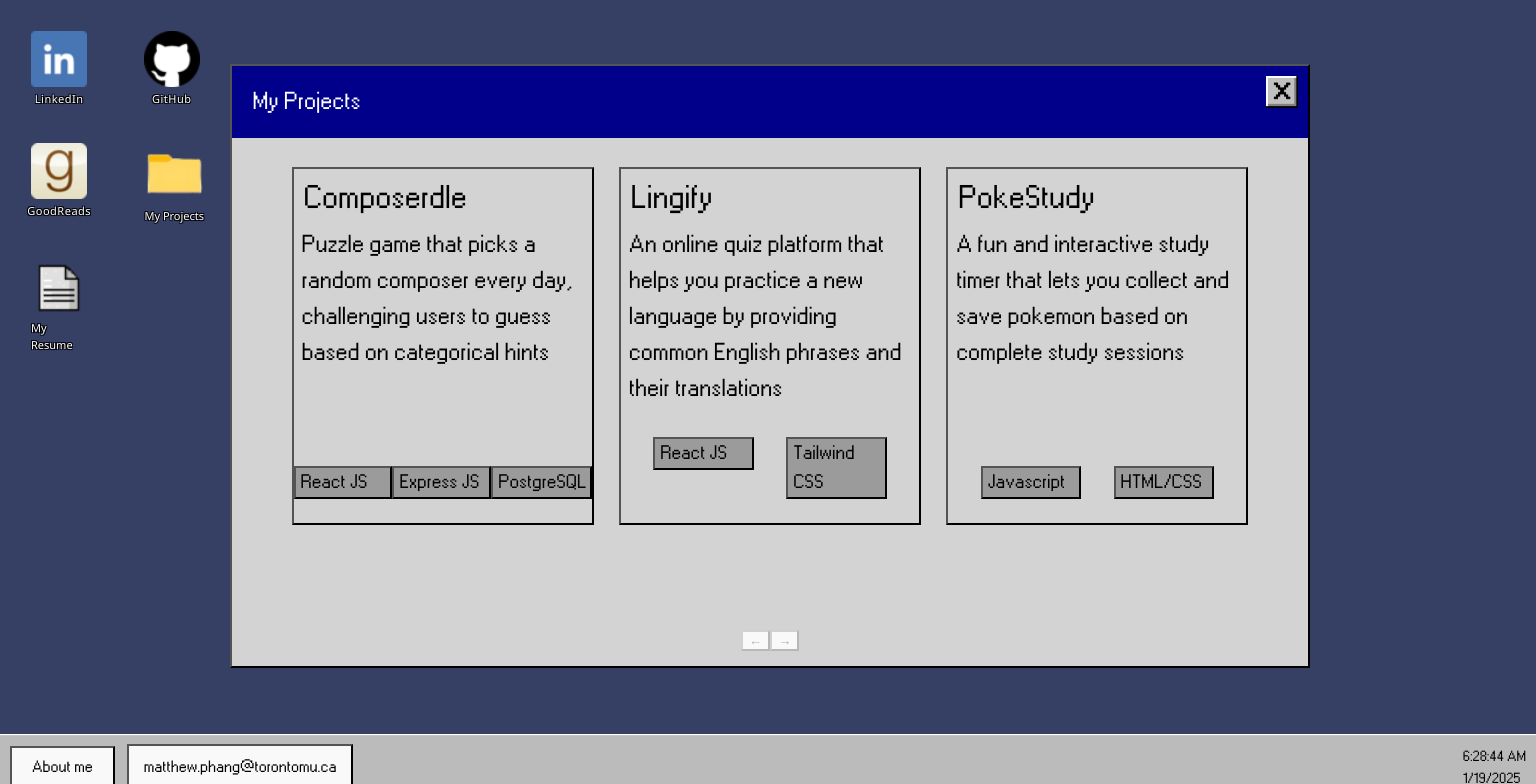
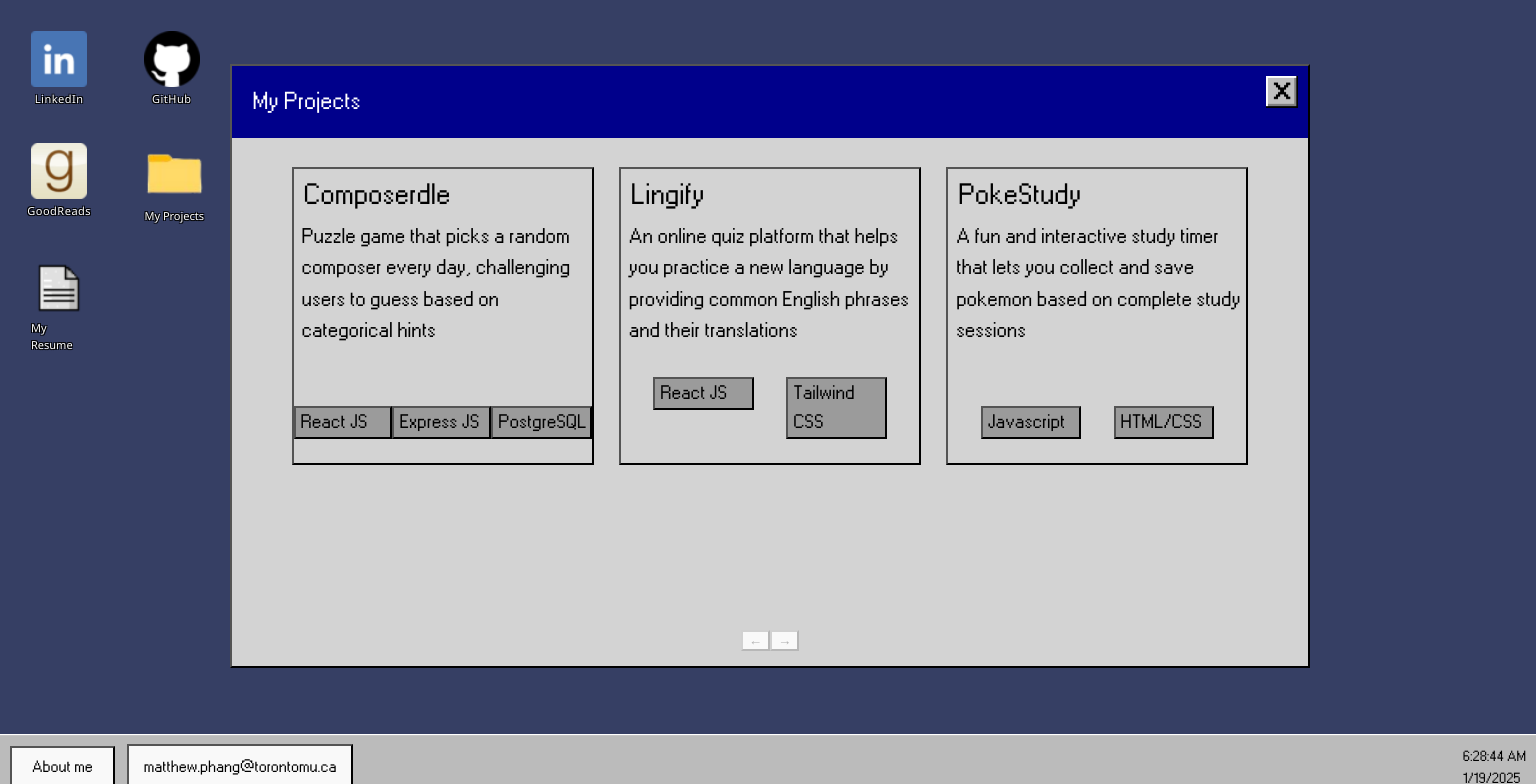
Before and after one commit to mattp532/react-portfolio, a React (Vite) app in the folder react-portfolio/: page / in a window 1536 px wide. Both pictures are taken after a click on the element "My Projects". Shown: the top 784 px of the page. Built offline with nearby package versions, Linux system fonts and the light colour scheme.

Commit message:
cange desk width

```diff
--- a/react-portfolio/src/App.css
+++ b/react-portfolio/src/App.css
@@ -152,10 +152,10 @@ body{
 }
 @media (min-width: 1500px) {
   .projectTitle{
-    font-size: 200%;
+    font-size: 180%;
   }
   .projectDesc{
-    font-size: 150%;
+    font-size: 130%;
   }
   .ProjectGrid {
     grid-template-columns: repeat(3,1fr); /* 1 column */
```
